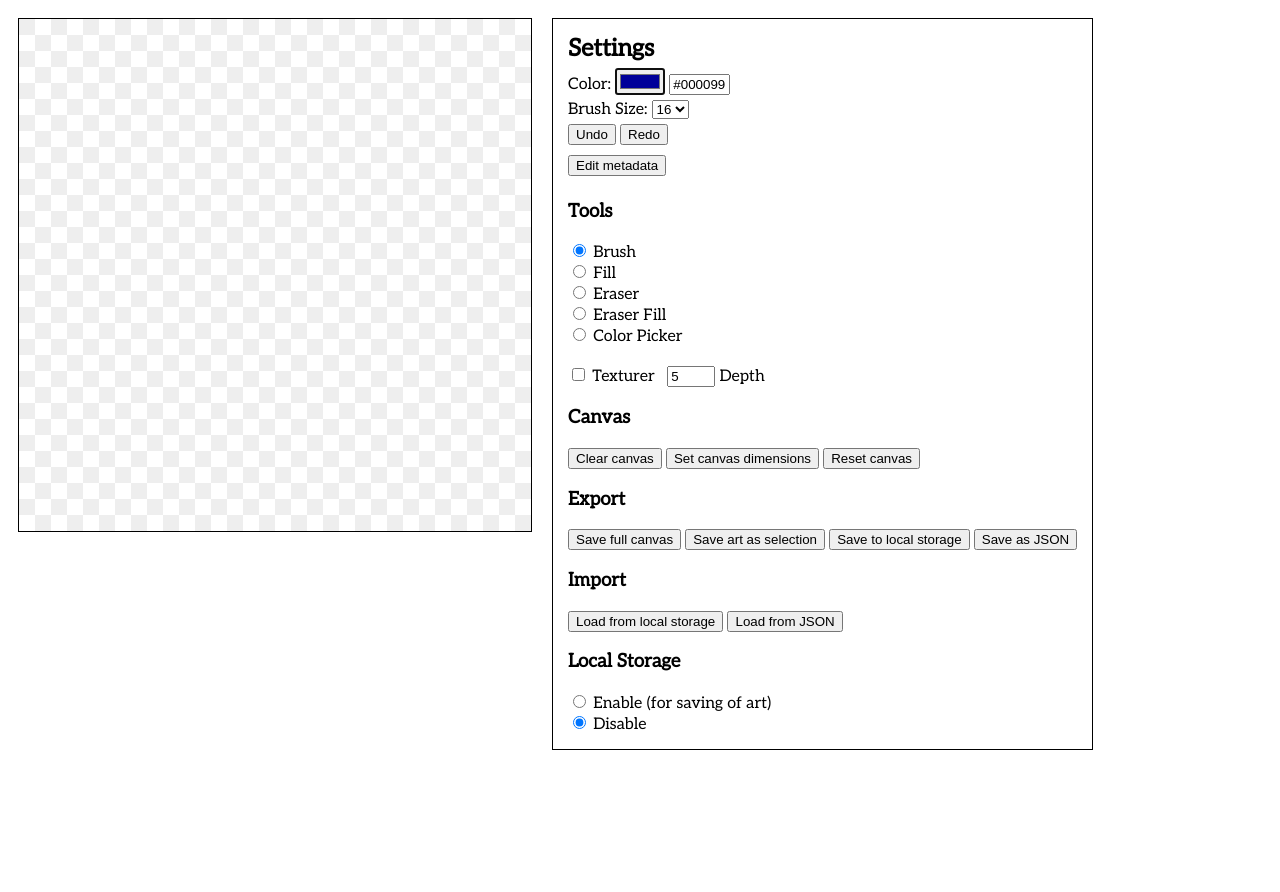
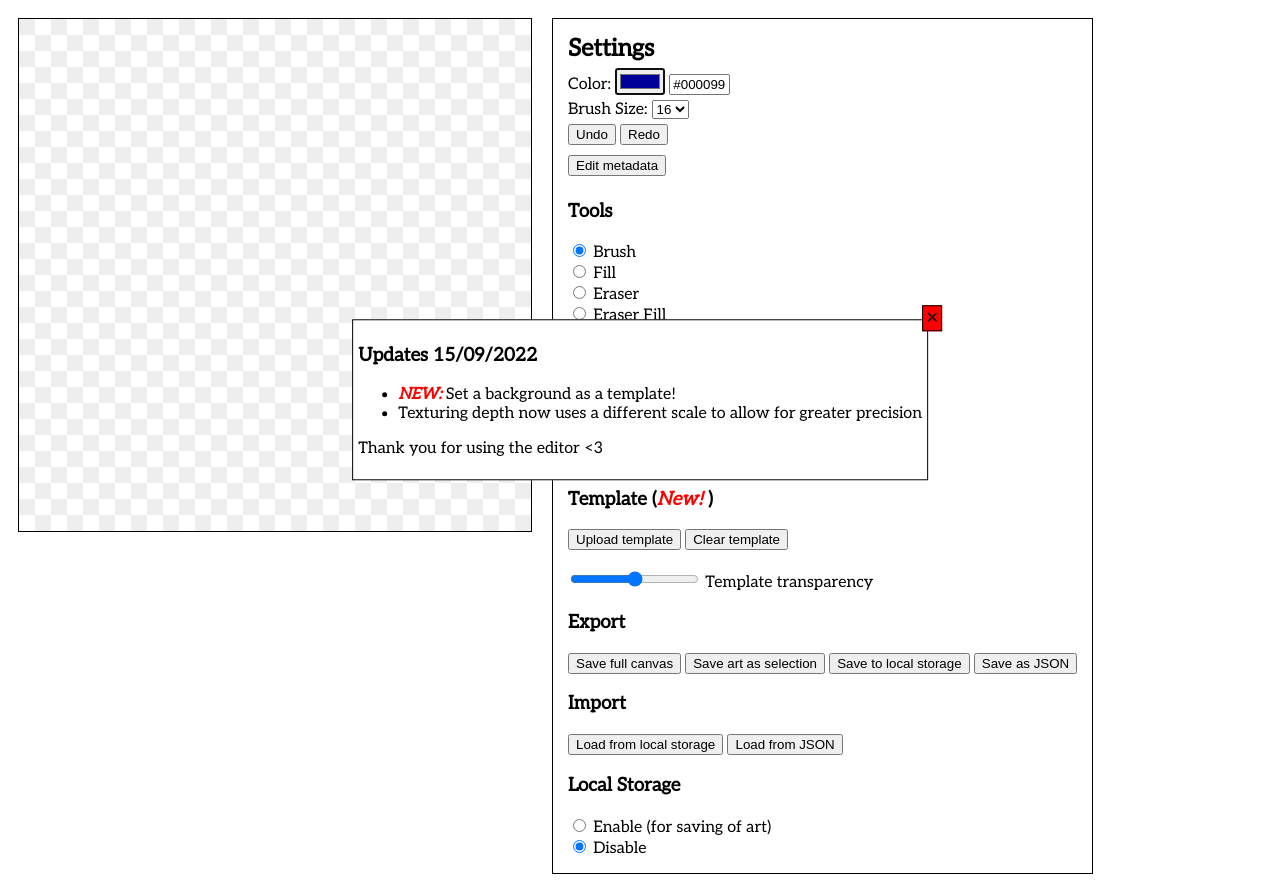
Before and after one commit to jakethakur/8-bit-editor, a plain HTML site: page index.html in a window 1280 px wide. Before the commit the page ends 800 px from the top, so only its background shows below. Drawn offline with Linux system fonts and the light colour scheme.

Commit message:
template uploader

```diff
--- a/index.html
+++ b/index.html
@@ -11,6 +11,7 @@
 
 		<div id="canvasWrapper">
 			<canvas id="transparency" width="512" height="512"></canvas>
+			<canvas id="template" width="512" height="512"></canvas>
 			<canvas id="editor" width="512" height="512"></canvas>
 			<canvas id="overlay" width="512" height="512"></canvas> <!-- used for save selection etc. -->
 		</div>
@@ -50,7 +51,7 @@
 				<input id="toolEraserFill" type="radio" name="tool" value="eraserFill"> Eraser Fill<br>
 				<input id="toolColorPicker" type="radio" name="tool" value="colorPicker"> Color Picker<br><br>
 				<input type="checkbox" id="texturerCheckbox"> Texturer &nbsp;
-				<input type="number" id="texturerDepth" style="width: 40px" min="1" value="5" max="15"> Depth<br>
+				<input type="number" id="texturerDepth" style="width: 40px" min="1" value="15" max="30"> Depth<br>
 			</div>
 
 			<div id="canvasSettingsWrapper">
@@ -58,6 +59,16 @@
 				<input type="button" id="clearAll" value="Clear canvas" onclick="clearAll()">
 				<input type="button" id="setDimensions" value="Set canvas dimensions" onclick="setDimensions()">
 				<input type="button" id="resetCanvas" value="Reset canvas" onclick="resetCanvas()">
+			</div>
+
+			<div id="templateWrapper">
+				<h3>Template (<em class="new">New! </em>)</h3>
+				<input type="button" value="Upload template" onclick="Els.uploadTemplateWrapper.hidden = false">
+				<input type="button" value="Clear template" onclick="clearTemplate()">
+				<br><br><div>
+				<input type="range" id="templateTransparency" name="templateTransparency" oninput="templateTransparencyUpdate(this.value)" min="0" max="10">
+				<label for="templateTransparency">Template transparency</label>
+				</div>
 			</div>
 
 			<div id="exportWrapper">
@@ -127,6 +138,28 @@
 		<input type="button" id="confirmLoadArtJSON" value="Upload!" onclick="readUploadedFile()">
 	</div>
 
+	<div class="saveWrapper" id="uploadTemplateWrapper" hidden> <!-- out of document flow - placed on top -->
+		<!-- shown when uploading a template -->
+
+		<span class="closeButton" id="closeUploadTemplate" onclick="Els.uploadTemplateWrapper.hidden = true">✕</span> <!-- close button -->
+
+		<h1>Upload an image to use as template!</h1>
+
+		<input type="file" id="templateInput">
+
+		<input type="button" id="confirmUploadTemplate" value="Confirm" onclick="Els.uploadTemplateWrapper.hidden = true">
+	</div>
+
+	<div class="saveWrapper" id="updateWrapper">
+		<span class="closeButton" id="closeUpdateMsg" onclick="Els.updateWrapper.hidden = true">✕</span> <!-- close button -->
+		<h3>Updates 15/09/2022</h3>
+		<ul class="updateList">
+			<li class="updateMsg"><em class="new">NEW:</em> Set a background as a template!</li>
+			<li class="updateMsg">Texturing depth now uses a different scale to allow for greater precision</li>
+		</ul>
+		<p>Thank you for using the editor <3</p>
+	</div>
+
 
 	<canvas id="saveCanvas" width="512" height="512" hidden></canvas> <!-- never shown -->
 
--- a/main.js
+++ b/main.js
@@ -1,4 +1,4 @@
-const EditorVersion = "0.5.6";
+const EditorVersion = "0.6.0";
 
 //
 // Setup
@@ -15,12 +15,15 @@ function setup() {
 	Els.transparency = document.querySelector("#transparency"); // transparency canvas
 	Els.overlay = document.querySelector("#overlay"); // overlay canvas (where save selection darkening is drawn)
 	Els.saveCanvas = document.querySelector("#saveCanvas"); // image save canvas (always hidden)
+	Els.template = document.querySelector("#template"); // template canvas
 
 	// hidden elements (shown when a certain menu is opened)
 	Els.savedImageWrapper = document.querySelector("#savedImageWrapper"); // save art wrapper (hidden unless saved art is shown)
 	Els.loadArtLocalWrapper = document.querySelector("#loadArtLocalWrapper"); // load art wrapper (hidden until load art to local storage)
 	Els.metadataWrapper = document.querySelector("#metadataWrapper"); // metadata wrapper (hidden until art metadata is changed)
 	Els.loadArtJSONWrapper = document.querySelector("#loadArtJSONWrapper"); // file upload screen
+	Els.updateWrapper = document.querySelector("#updateWrapper"); // load art wrapper (hidden until load art to local storage)
+	Els.uploadTemplateWrapper = document.querySelector("#uploadTemplateWrapper"); // file upload screen
 
 	// settings
 	Els.toolButtons = document.getElementsByName("tool"); // tool setting radio buttons
@@ -32,6 +35,11 @@ function setup() {
 	Els.texturerCheckbox = document.querySelector("#texturerCheckbox"); // on or off
 	Els.texturerDepth = document.querySelector("#texturerDepth"); // number input - amount to texture by
 
+	// template
+	Els.templateInput = document.querySelector("#templateInput");
+	Els.templateInput.addEventListener('change', uploadTemplate, false);
+	Els.templateTransparency = document.querySelector("#templateTransparency");
+
 	// metadata inputs
 	Els.artNameInput = document.querySelector("#artNameInput"); // art name
 	Els.authorInput = document.querySelector("#authorInput"); // author name
@@ -55,6 +63,7 @@ function setup() {
 	Ctx.editor = Els.editor.getContext('2d');
 	Ctx.transparency = Els.transparency.getContext('2d');
 	Ctx.overlay = Els.overlay.getContext('2d');
+	Ctx.template = Els.template.getContext('2d');
 
 	// brush
 	Tool = "brush";
@@ -968,6 +977,7 @@ function resizeCanvas(width, height) {
 		Els.editor.width = width;
 		Els.transparency.width = width;
 		Els.overlay.width = width;
+		Els.template.width = width;
 		// no need for saveCanvas to be resized - it is resized anyway whenever it is used to selection size
 	}
 
@@ -981,6 +991,7 @@ function resizeCanvas(width, height) {
 		Els.editor.height = height;
 		Els.transparency.height = height;
 		Els.overlay.height = height;
+		Els.template.height = height;
 		// no need for saveCanvas to be resized - it is resized anyway whenever it is used to selection size
 	}
 
@@ -999,7 +1010,7 @@ function randomNum (minimum, maximum) {
 
 // alter a color's hex code
 // color should start with #
-// depth = how much to alter it by (scale from 1 to 10)
+// depth = how much to alter it by (scale from 1 to 15)
 function textureColor(color, depth) {
 	// split into decimal rgb components
 	let r = parseInt(color.substring(1, 3), 16);
@@ -1007,7 +1018,7 @@ function textureColor(color, depth) {
 	let b = parseInt(color.substring(5), 16);
 
 	// texture colors
-	let random = randomNum(depth * -5, depth * 5); // textures all colors by the same amount
+	let random = randomNum(depth * -1, depth * 1); // textures all colors by the same amount
 	r = Math.max(Math.min(r + random, 255), 0);
 	g = Math.max(Math.min(g + random, 255), 0);
 	b = Math.max(Math.min(b + random, 255), 0);
@@ -1671,3 +1682,31 @@ function getDate() {
 
 	return dateString;
 }
+
+//
+// Template canvas
+//
+
+function clearTemplate () {
+	Ctx.template.clearRect(0, 0, Els.template.width, Els.template.height);
+}
+
+// called by event listener of template image upload
+function uploadTemplate (e) {
+	// ty to https://stackoverflow.com/a/10906961/9713957
+	let reader = new FileReader();
+    reader.onload = function(event) {
+        let img = new Image();
+        img.onload = function() {
+            Ctx.template.drawImage(img, 0, 0);
+        }
+        img.src = event.target.result;
+    }
+    reader.readAsDataURL(e.target.files[0]);
+}
+
+// called by event listener of template transparency update
+// param is from 0 to 10 inc.
+function templateTransparencyUpdate (transparency) {
+	Els.template.style.opacity = transparency/10;
+}
--- a/style.css
+++ b/style.css
@@ -14,6 +14,23 @@ body {
 	margin: 10px;
 }
 
+#settingWrapper {
+	border: 1px solid black;
+	padding: 10px;
+}
+
+#settingWrapper > * {
+	/* everything inside settings */
+	margin: 5px;
+}
+
+
+#loadArtLocalWrapper {
+	padding-right: 70px;
+}
+
+/* canvases */
+
 canvas {
 	border: 1px solid black;
 }
@@ -22,7 +39,7 @@ canvas {
 	position: absolute; /* positioned beneath editor canvas */
 	top: 18px;
 	left: 18px;
-	z-index: -1; /* appears below editor canvas */
+	z-index: -2; /* appears below editor canvas and template canvas */
 }
 
 #overlay {
@@ -31,14 +48,11 @@ canvas {
 	left: 18px;
 }
 
-#settingWrapper {
-	border: 1px solid black;
-	padding: 10px;
-}
-
-#settingWrapper > * {
-	/* everything inside settings */
-	margin: 5px;
+#template {
+	position: absolute; /* positioned on top of editor canvas */
+	top: 18px;
+	left: 18px;
+	z-index: -1; /* appears below editor canvas */
 }
 
 
@@ -53,6 +67,7 @@ canvas {
 	background-color: white;
 	padding: 5px;
 }
+
 
 /* art delete button */
 .artDeleteButton {
@@ -74,3 +89,9 @@ canvas {
     top: -15px;
     right: -15px;
 }
+
+/* new stuff :) */
+.new {
+    color: red;
+	font-weight: 900;
+}
```
